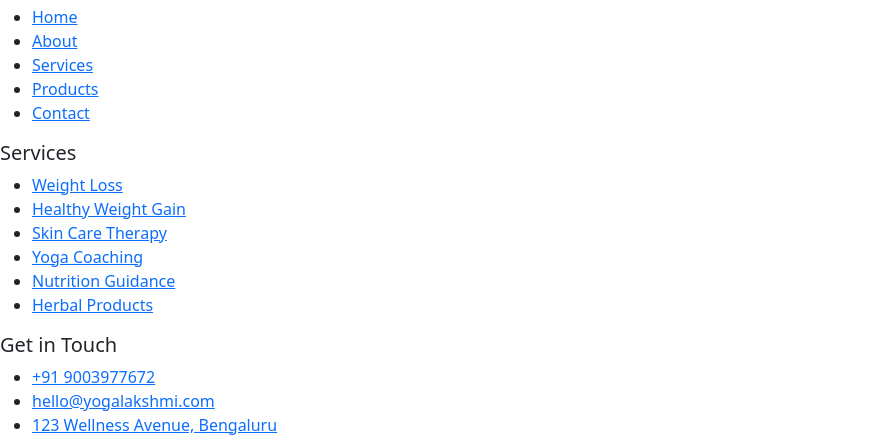
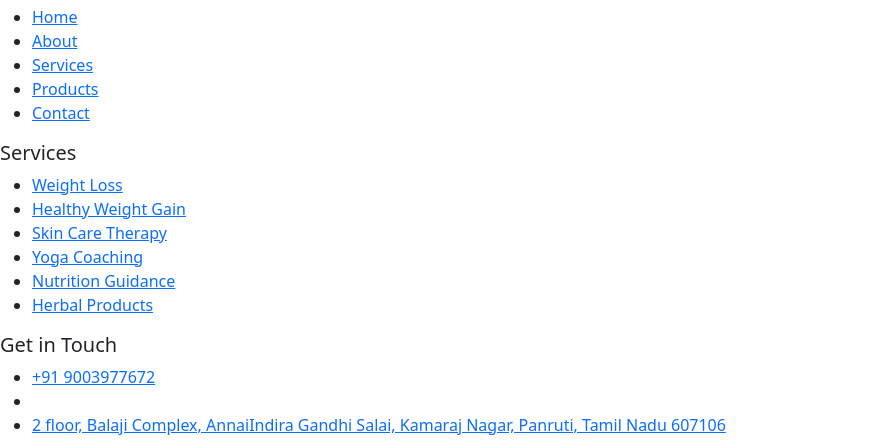
Before and after one commit to Ragunath-123/Yogacenternew, a website built with Vite: page index.html in a window 1280 px wide. Shown: the part 7795-8243 px from the top of the page, without its empty margins (0-887 px from the left). Built offline with nearby package versions, Linux system fonts and the light colour scheme; a script that the page names is missing.

Commit message:
Update contact details and address in footer

```diff
--- a/index.html
+++ b/index.html
@@ -511,10 +511,10 @@
           <h5>Get in Touch</h5>
           <ul>
             <li><a href="tel:+919003977672">+91 9003977672</a></li>
-            <li><a href="mailto:hello@yogalakshmi.com">hello@yogalakshmi.com</a></li>
-            <li><a href="contact.html">123 Wellness Avenue, Bengaluru</a></li>
+            <li><a href="mailto:hello@yogalakshmi.com"></a></li>
+            <li><a href="contact.html">2 floor, Balaji Complex, AnnaiIndira Gandhi Salai, Kamaraj Nagar, Panruti, Tamil Nadu 607106</a></li>
           </ul>
-          <a href="https://wa.me/919876543210" target="_blank" rel="noopener" class="whatsapp-btn ripple mt-3"><i class="bi bi-whatsapp"></i> WhatsApp Us</a>
+          <a href="https://wa.me/919003977672" target="_blank" rel="noopener" class="whatsapp-btn ripple mt-3"><i class="bi bi-whatsapp"></i> WhatsApp Us</a>
         </div>
       </div>
       <div class="footer-bottom">
```
